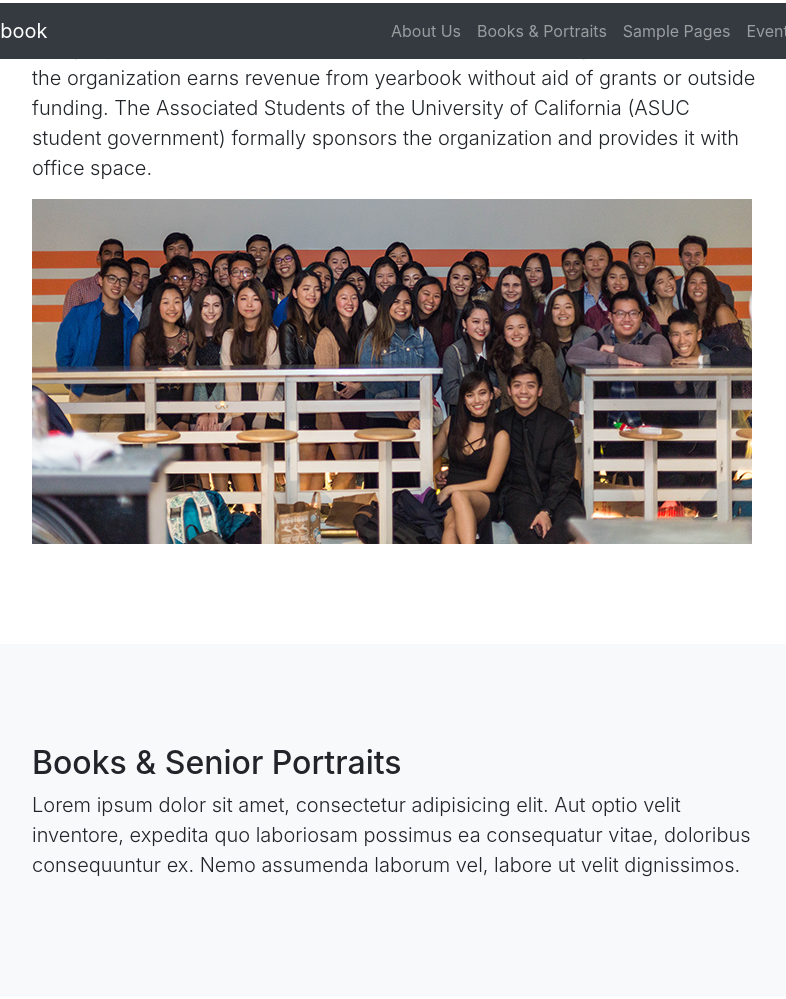
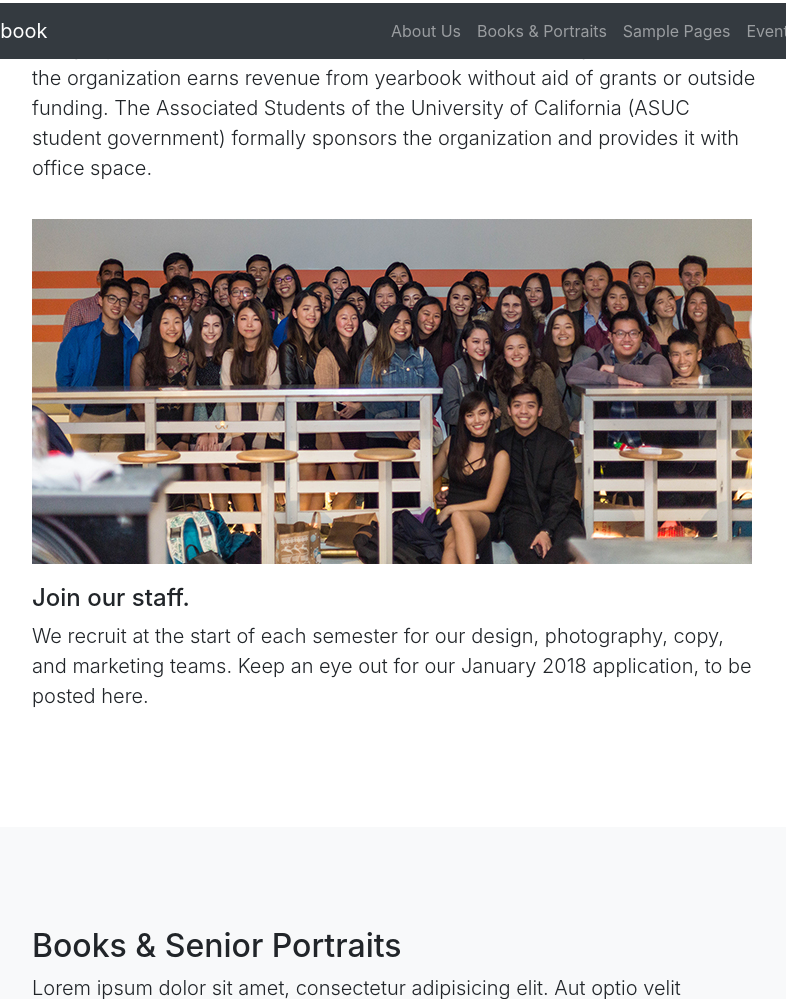
Before and after one commit to sararush/bgwebsite, a website with bundled scripts: page index.html in a window 1280 px wide. Shown: the part 741-1740 px from the top of the page, without its empty margins (243-1029 px from the left). Built offline with nearby package versions, Linux system fonts and the light colour scheme.

Commit message:
join our staff

```diff
--- a/css/scrolling-nav.css
+++ b/css/scrolling-nav.css
@@ -67,3 +67,7 @@ div.panel.show {
     opacity: 1;
     max-height: 500px; /* Whatever you like, as long as its more than the height of the content (on all screen sizes) */
 }
+
+img.staff_pic {
+    padding: 20px 0 20px;
+}
--- a/index.html
+++ b/index.html
@@ -69,7 +69,9 @@
                 <p class="lead">The Blue & Gold Yearbook is the official yearbook for the University of California, Berkeley. Published since 1875, the Blue & Gold provides readers coverage of events, issues and trends within the Berkeley community. As a historical record, the yearbook also includes campus facts, figures and people, including a section for graduating seniors’ portraits and majors.</p>
               <h4>The Organization.</h4>
               <p  class="lead">The Blue & Gold Yearbook staff is comprised of over 50 individuals who design, produce, market, and distribute the book. Financially self-sufficient, the organization earns revenue from yearbook without aid of grants or outside funding. The Associated Students of the University of California (ASUC student government) formally sponsors the organization and provides it with office space.</p>
-            <img src="assets/img/banquet.jpg">
+            <img class="staff_pic" src="assets/img/banquet.jpg">
+            <h4>Join our staff.</h4>
+            <p class="lead">We recruit at the start of each semester for our design, photography, copy, and marketing teams. Keep an eye out for our January 2018 application, to be posted here.</p>
           </div>
         </div>
       </div>
```
